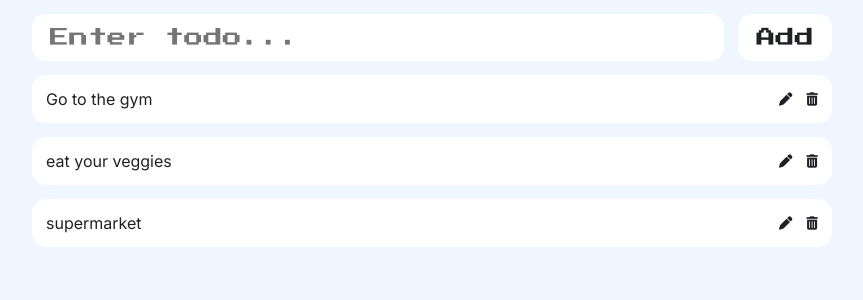
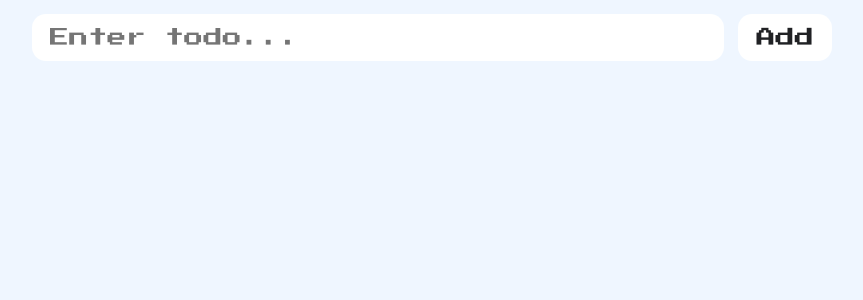
Before and after one commit to ElenaOikonomou/reactjs-todo-list, a React (Vite) app: page / in a window 1280 px wide. Shown: the top 300 px of the page, without its empty margins (208-1071 px from the left). Built offline with nearby package versions, Linux system fonts and the light colour scheme.

Commit message:
editList_addition

```diff
--- a/src/App.jsx
+++ b/src/App.jsx
@@ -5,11 +5,10 @@ import TodoList from "./components/TodoList"
 function App() {
 
 
-const [todos, setTodos] = useState([
-    'Go to the gym',
-    'eat your veggies',
-    'supermarket'
-  ])
+const [todos, setTodos] = useState([])
+const [todoValue, setTodoValue] = useState('')
+
+
 
 
     function handleAddTodos(newTodo) {
@@ -24,11 +23,17 @@ const [todos, setTodos] = useState([
       setTodos(newTodoList)
     }
 
+    function handleEditTodo(index){
+      const valueTobeEdited =  todos[index]
+      setTodoValue(valueTobeEdited)
+      handleDeleteTodo(index)
+    }
+
 
   return (
     <>
-      <TodoInput  handleAddTodos={ handleAddTodos}/>
-      <TodoList  handleDeleteTodo={ handleDeleteTodo} todos={todos}/>
+      <TodoInput  handleAddTodos={ handleAddTodos} todoValue={ todoValue} setTodoValue={setTodoValue}/>
+      <TodoList  handleDeleteTodo={ handleDeleteTodo} todos={todos} setTodoValue={setTodoValue}  handleEditTodo={handleEditTodo}/>
     </>
   )
 }
--- a/src/components/TodoCard.jsx
+++ b/src/components/TodoCard.jsx
@@ -1,11 +1,13 @@
 import React from 'react'
 
-export default function TodoCard({children,  handleDeleteTodo, index}) {
+export default function TodoCard({children,  handleDeleteTodo, index,  handleEditTodo}) {
   return (
    <li className='todoItem' >
     {children}
         <div className='actionsContainer'>
-            <button>
+            <button onClick={()=>{
+                handleEditTodo(index)
+            }}>
 
              <i className="fa-solid fa-pen"></i>
              </button>
--- a/src/components/TodoInput.jsx
+++ b/src/components/TodoInput.jsx
@@ -1,8 +1,7 @@
 import {useState} from 'react'
 import React from 'react'
 
-export default function TodoInput({handleAddTodos}) {
-    const [todoValue, setTodoValue] = useState("")
+export default function TodoInput({handleAddTodos, todoValue, setTodoValue}) {
 
   return (
     <header>
```
